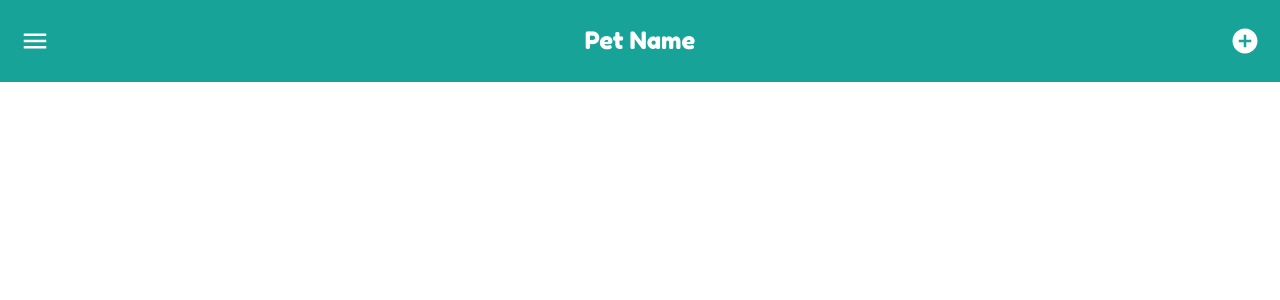
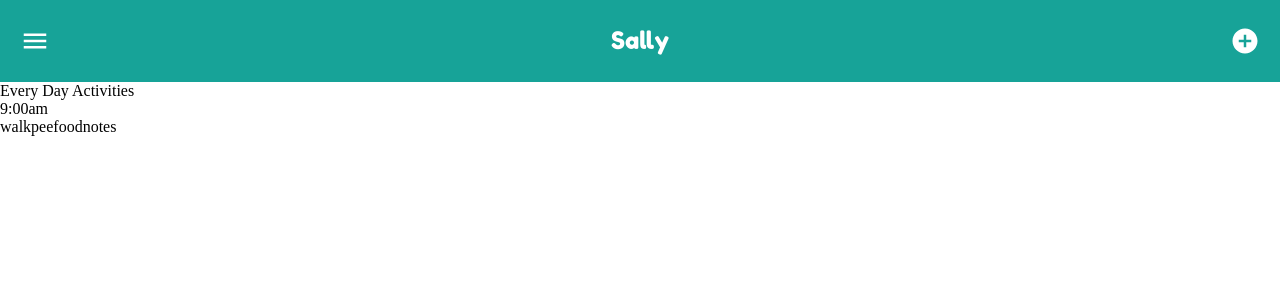
Before and after one commit to KevinW90/doggy-days, a React (Create React App) app: page /pet/1 in a window 1280 px wide. Shown: the top 300 px of the page. Built offline with nearby package versions, Linux system fonts and the light colour scheme; a web font is replaced by a local one.

Commit message:
mocked data to match firebase structure

```diff
--- /dev/null
+++ b/src/js/mock-data.js
@@ -0,0 +1,39 @@
+export const pets = [
+  {
+    id: '1',
+    name: 'Sally',
+  },
+  {
+    id: '2',
+    name: 'Freyja',
+  }
+]
+
+export const records = [
+  {
+    id: '1',
+    time: '9:00am',
+    type: 'Every Day Activities',
+    petId: '1',
+    walk: {
+      value: true,
+      show: true
+    },
+    pee: {
+      value: true,
+      show: true
+    },
+    poo: {
+      value: false,
+      show: true
+    },
+    food: {
+      value: '1 cup',
+      show: true
+    },
+    notes: {
+      value: 'sluggish',
+      show: true
+    }
+  },
+]
--- a/src/pages/Records.jsx
+++ b/src/pages/Records.jsx
@@ -2,9 +2,40 @@ import Header from '../components/Header'
 
 import MenuIcon from '@material-ui/icons/Menu';
 import AddCircleIcon from '@material-ui/icons/AddCircle';
+import { useEffect, useState } from 'react';
+import { useParams } from 'react-router';
+
+import { pets, records } from '../js/mock-data'
 
 function Pet() {
-  // get pet id from params and find name
+  const [petData, setPetData] = useState({})
+  const [recordsData, setRecordsData] = useState([])
+  const [numRecords, setNumRecords] = useState(0)
+
+  const { id } = useParams()
+
+  useEffect(() => {
+    setPetData(pets.find(p => p.id === id))
+
+    let num = 0
+    let petRecords = records.filter(r => r.petId === id)
+    let hash = {}
+    petRecords.forEach(r => {
+      let key = r.type
+      delete r.type
+      if (!hash.hasOwnProperty(key)) {
+        hash[key] = []
+      }
+      if (hash[key]) {
+        hash[key].push(r)
+        num++
+      }
+    })
+    console.log(hash, 'hash')
+    setRecordsData(hash)
+    setNumRecords(num)
+  }, [id])
+
   return (
     <section className="page">
       <Header
@@ -12,12 +43,39 @@ function Pet() {
           icon: MenuIcon
         }}
         center={{
-          text: 'Pet Name' // pet name from id
+          text: petData.name
         }}
         right={{
           icon: AddCircleIcon
         }}
       />
+      {console.log(Object.entries(recordsData), 'hey')}
+      {
+        numRecords ?
+          Object.entries(recordsData).map(arr => {
+            let type = arr[0]
+            return (
+              <div key={type} className="record-group">
+                {type}
+                {recordsData[type].map(r => {
+                  return (
+                    <div className="record-item">
+                      <div>{r.time}</div>
+                      <div>
+                        {Object.entries(r).map(valueArr => {
+                          let recordKey = valueArr[0]
+                          if (r[recordKey].value && r[recordKey].show)
+                            return <span>{recordKey}</span>
+                        })}
+                      </div>
+                    </div>
+                  )
+                })}
+              </div>)
+          })
+        :
+          <p>no data</p>
+      }
     </section>
   )
 }
```
